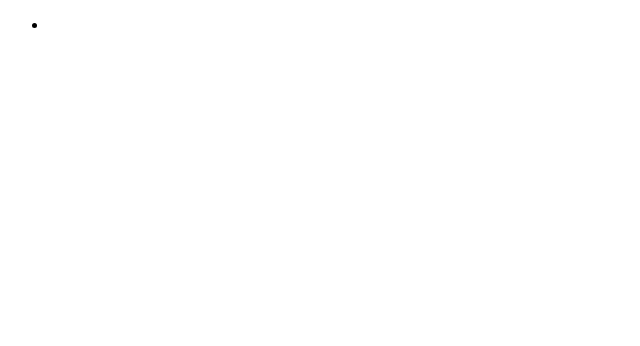
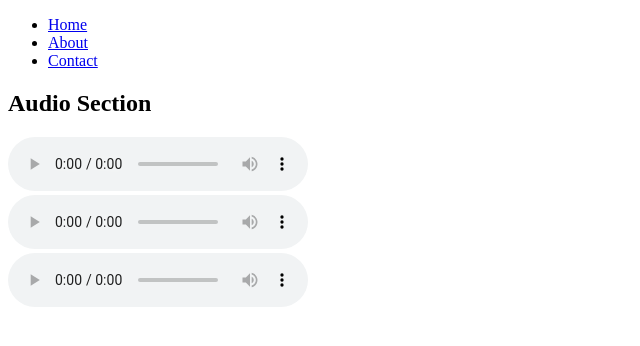
Before and after one commit to acciojob/semantic-navbar-and-audios-anvit285, a website: page main.html in a window 1280 px wide. Shown: the whole page, without its empty margins (0-640 px from the left). Drawn offline with Linux system fonts and the light colour scheme.

Commit message:
created a submission

```diff
--- a/main.html
+++ b/main.html
@@ -9,10 +9,34 @@
 <body>
 	<nav>
 		<ul>
-			<li><ahttp://commondatastorage.googleapis.com/codeskulptor-demos/DDR_assets/Kangaroo_MusiQue_-_The_Neverwritten_Role_Playing_Game.mp3
-			</li>
+			<li><a href="#">Home</a></li>
+            <li><a href="#">About</a></li>
+            <li><a href="#">Contact</a></li>
 		</ul>
-	</nav>
+
+		<h2>Audio Section</h2>
+		<div class="audio-section">
+        <audio controls>
+            <source src=http://commondatastorage.googleapis.com/codeskulptor-demos/DDR_assets/Kangaroo_MusiQue_-_The_Neverwritten_Role_Playing_Game.mp3>
+			your browser does not support the audio element
+			</audio>
+			</div>
+
+
+		<div class="audio-section">
+        <audio controls>
+            <source src="http://commondatastorage.googleapis.com/codeskulptor-assets/Epoq-Lepidoptera.ogg" type="audio/ogg">
+            Your browser does not support the audio element.
+        </audio>
+        </div>
+
+		<div class="audio-section">
+        <audio controls>
+            <source src="http://codeskulptor-demos.commondatastorage.googleapis.com/pang/paza-moduless.mp3" type="audio/mp3">
+            Your browser does not support the audio element.
+        </audio>
+		</div>
+
 
 
 </body>
```
